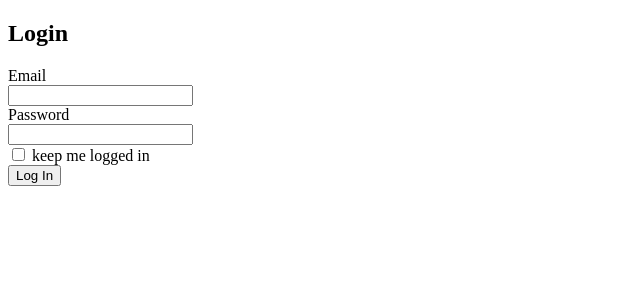
After one commit to AlvaroGP0327/flask_blog_app, a Flask app: page /auth/login in a window 1280 px wide. The commit adds this page. Shown: the top 300 px of the page, without its empty margins (0-640 px from the left). Run offline with Flask 3, Linux system fonts and the light colour scheme.

Commit message:
Version: Tablas modificadas para permitir login de usuarios

```diff
--- a/app/__init__.py
+++ b/app/__init__.py
@@ -2,17 +2,25 @@
 from flask import Flask, render_template
 from flask_sqlalchemy import SQLAlchemy
 from config import config
-
+from flask_login import LoginManager
 
 db = SQLAlchemy()
+#configuraciones usuario logeado
+login_manager = LoginManager()
+#Vista que maneja el login dentro de auth
+#se redirecciona aqui a la pagina de login
+login_manager.login_view = 'auth.login'
+
 
 def create_app(config_name:str):
     app = Flask(__name__)
     app.config.from_object(config[config_name])
 
     db.init_app(app)
+    login_manager.init_app(app)
+    #Importar e inicializar las Blueprints
+    #Autenticacion
+    from .auth import auth as auth_blueprint
+    app.register_blueprint(auth_blueprint, url_prefix='/auth')
 
-    #Importar e inicializar las Blueprints
-    from .auth import auth as auth_blueprint
-    app.register_blueprint(auth_blueprint)
     return app
--- a/app/auth/__init__.py
+++ b/app/auth/__init__.py
@@ -3,4 +3,4 @@ from flask import Blueprint
 
 auth = Blueprint('auth',__name__)
 
-from. import views
+from . import views
--- /dev/null
+++ b/app/auth/forms.py
@@ -0,0 +1,12 @@
+#Formulario para loggearse
+from flask_wtf import FlaskForm
+from wtforms import StringField, PasswordField, SubmitField, BooleanField
+from wtforms.validators import DataRequired, Length, Email
+
+#Clase que representa formulario para logearse.
+class LoginForm(FlaskForm):
+    email = StringField('Email',validators=[DataRequired(),Length(1,64),
+                                            Email()])
+    password = PasswordField('Password',validators=[DataRequired(),])
+    remember_me = BooleanField('keep me logged in')
+    submit = SubmitField('Log In')
--- a/app/auth/views.py
+++ b/app/auth/views.py
@@ -1,6 +1,16 @@
-from flask import render_template
+from flask import render_template, redirect, request, url_for, flash
+from flask_login import login_user
 from . import auth
+from ..models import User
+from .forms import LoginForm
 
-@auth.route('/auth')
+#implementacion del formulario
+@auth.route('/login',methods=['GET','POST'])
 def login():
-    return render_template('auth.html')
+    form = LoginForm()
+    if form.validate_on_submit():
+        user = User.query.filter_by(email=form.email.data).first()
+
+
+
+    return render_template('login.html',form=form)
--- a/app/templates/auth.html
+++ b/app/templates/auth.html
@@ -6,6 +6,6 @@
     <title>Auth</title>
 </head>
 <body>
-    <h1>Autenticacion Blueprint</h1>
+    <h1>Formulario Autenticacion de Usuarios</h1>
 </body>
 </html>
--- /dev/null
+++ b/app/templates/login.html
@@ -0,0 +1,30 @@
+<!DOCTYPE html>
+<html lang="en">
+<head>
+    <meta charset="UTF-8">
+    <meta name="viewport" content="width=device-width, initial-scale=1.0">
+    <title>Login</title>
+</head>
+<body>
+    <div class="container">
+        <h2>Login</h2>
+        <form method="post">
+            {{ form.hidden_tag() }}
+            <div>
+                {{ form.email.label }}<br>
+                {{ form.email }}
+            </div>
+            <div>
+                {{ form.password.label }}<br>
+                {{ form.password }}
+            </div>
+            <div>
+                {{ form.remember_me }} {{ form.remember_me.label }}
+            </div>
+            <div>
+                {{ form.submit }}
+            </div>
+        </form>
+    </div>
+</body>
+</html>
--- a/blog.py
+++ b/blog.py
@@ -7,6 +7,7 @@ from app.models import User, Role
 app = create_app('development')
 migrate = Migrate(app,db)
 
+
 @app.shell_context_processor
 def make_shell_context():
     return dict(db=db,User=User,Role=Role)
--- a/config.py
+++ b/config.py
@@ -15,6 +15,7 @@ class Config:
 class DevelopmentConfig(Config):
     DEBUG= True
     SQLALCHEMY_DATABASE_URI = os.environ.get('DEV_DATABASE_URL')
+
 class TestingConfig(Config):
     DEBUG= True
     SQLALCHEMY_DATABASE_URI = os.environ.get('TEST_DATABASE_URL')
```
Also changed, not shown: app/models.py (+14 -1 lines), app/templates/index.html (deleted, +0 -11 lines), migrations/versions/735a9337f9a4_.py (deleted, +0 -34 lines), migrations/versions/8435598ed6ba_migracion_inicial.py (renamed from migrations/versions/e8fcee2da546_.py, +8 -4 lines), requeriments.txt (+3 -8 lines), README.md, instance/blog_database.db (deleted), instance/dev_database.db, instance/testing_database.db (deleted).
